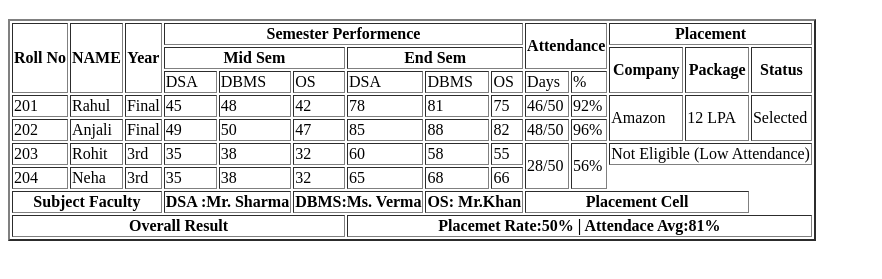
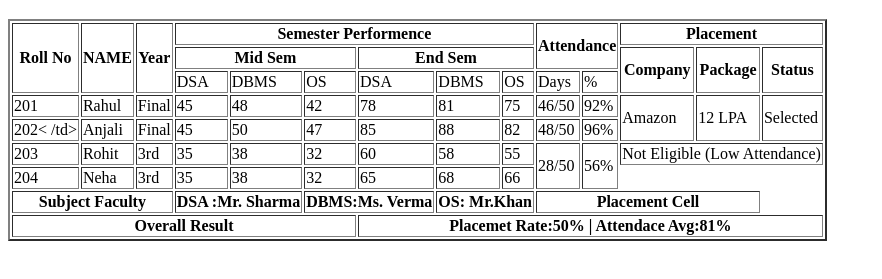
Before and after one commit to utk4546/HTML, a plain HTML site: page Assingment 2 (table).html in a window 1280 px wide. Shown: the part 61-340 px from the top of the page, without its empty margins (0-882 px from the left). Drawn offline with Linux system fonts and the light colour scheme.

Commit message:
Update Assingment 2 (table).html

```diff
--- a/Assingment 2 (table).html
+++ b/Assingment 2 (table).html
@@ -31,7 +31,7 @@
             <td>DBMS</td>
             <td> OS</td>
             <td>Days</td>
-            <td>%</td>
+            <td>% </td>
 
         </tr>
         <tr>
@@ -45,16 +45,16 @@
             <td>81</td>
             <td>75</td>
             <td>46/50</td>
-            <td>92%</td>
+            <td>92% </td>
             <td rowspan="2" colspan="">Amazon</td>
             <td rowspan="2" colspan="">12 LPA</td>
             <td rowspan="2" colspan="">Selected</td>
         </tr>
         <tr>
-            <td>202</td>
+            <td>202< /td>
             <td>Anjali</td>
             <td>Final</td>
-            <td>49</td>
+            <td>45</td>
             <td>50</td>
             <td>47</td>
             <td>85</td>
```
